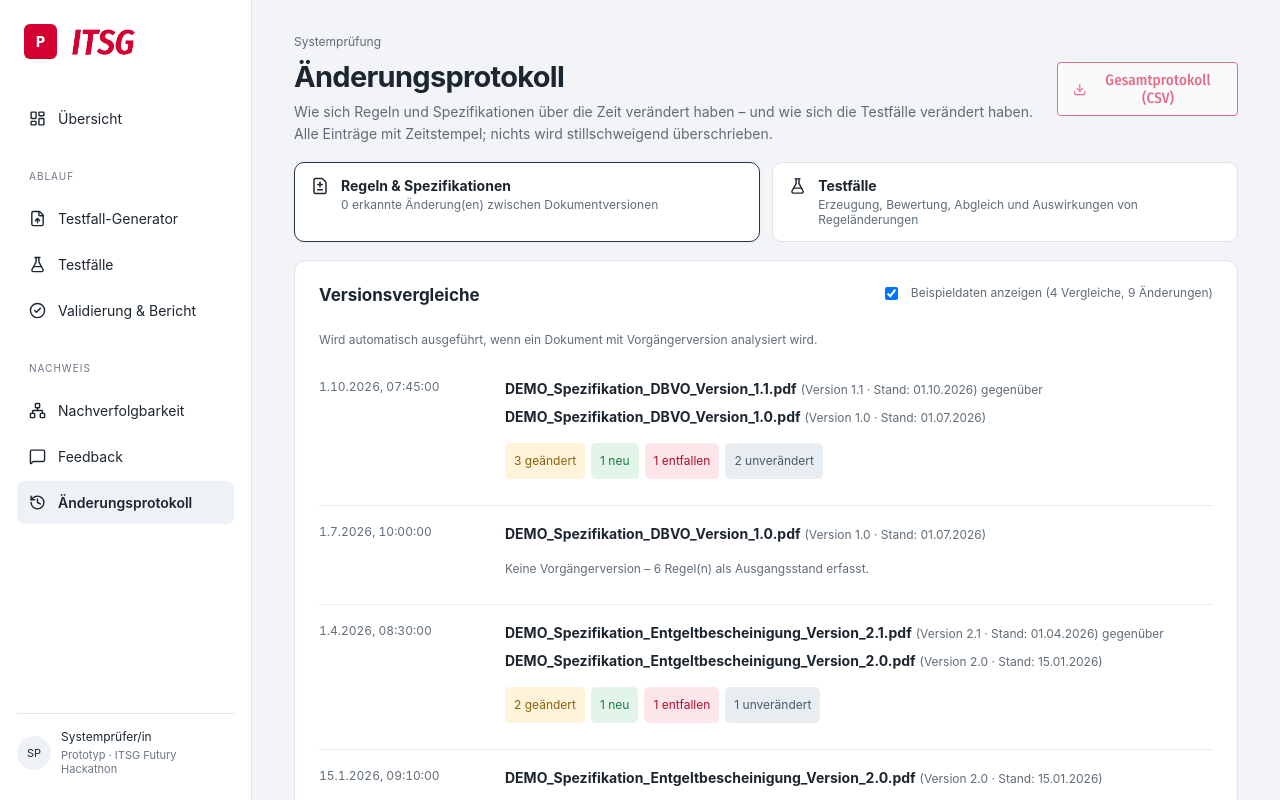
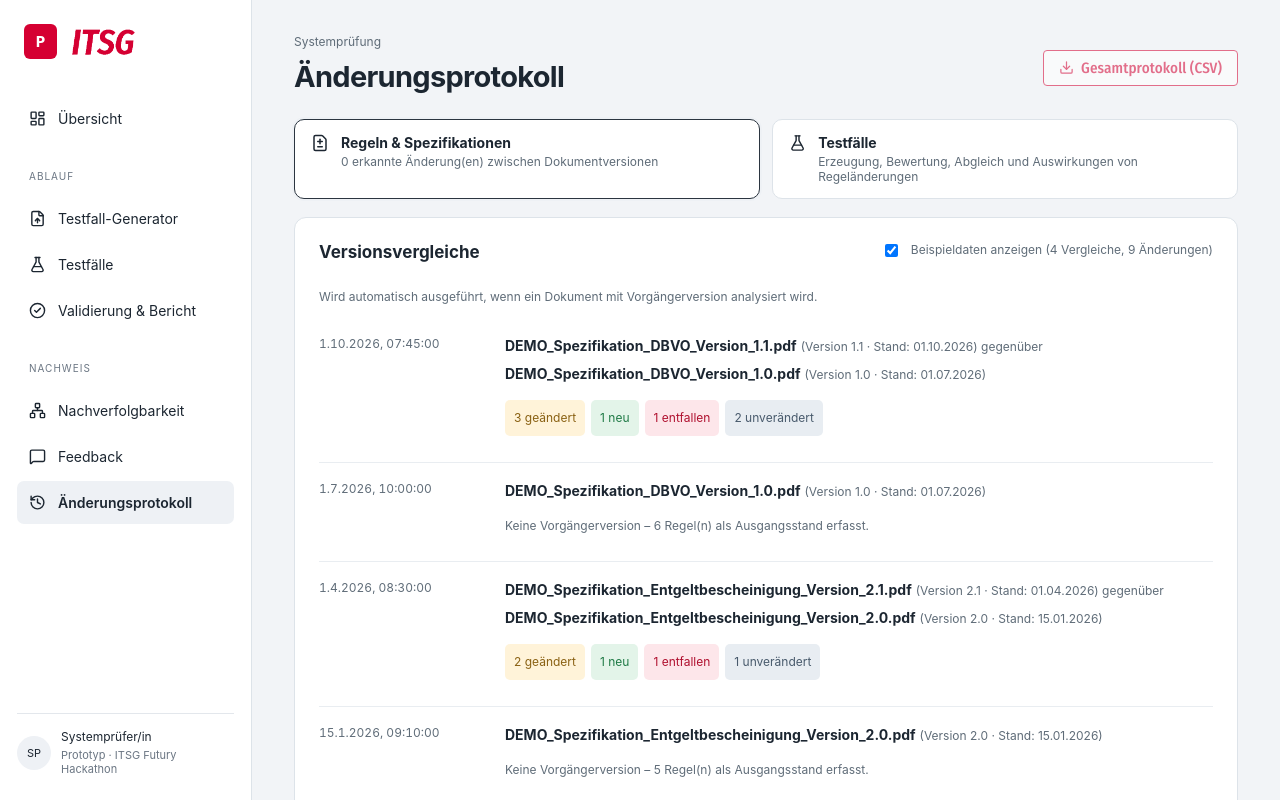
Before and after one commit to Abaronkyouller/futury-2026, a React (Vite) app: page /changelog in a window 1280 px wide. Shown: the top 800 px of the page. Built offline with nearby package versions, Linux system fonts and the light colour scheme.

Commit message:
remove sub

```diff
--- a/src/pages/ChangeLog.tsx
+++ b/src/pages/ChangeLog.tsx
@@ -314,7 +314,7 @@ export function ChangeLog() {
     <>
       <Header
         title="Änderungsprotokoll"
-        subtitle="Wie sich Regeln und Spezifikationen über die Zeit verändert haben – und wie sich die Testfälle verändert haben. Alle Einträge mit Zeitstempel; nichts wird stillschweigend überschrieben."
+        // subtitle="Wie sich Regeln und Spezifikationen über die Zeit verändert haben – und wie sich die Testfälle verändert haben. Alle Einträge mit Zeitstempel; nichts wird stillschweigend überschrieben."
         action={<button onClick={exportAll} disabled={!changelog.length}><Download size={15} /> Gesamtprotokoll (CSV)</button>}
       />
       <div className="viewswitch" role="tablist">
```
